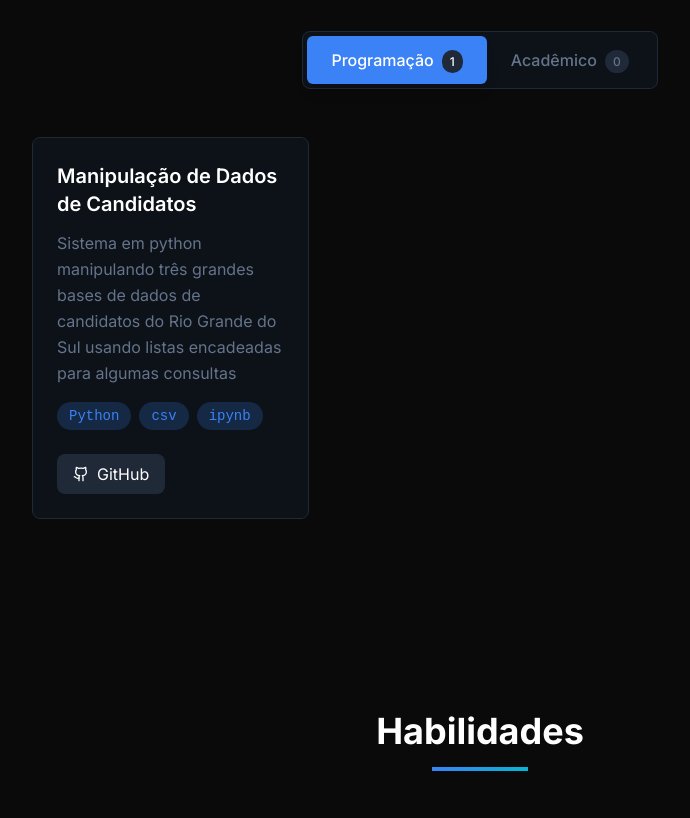
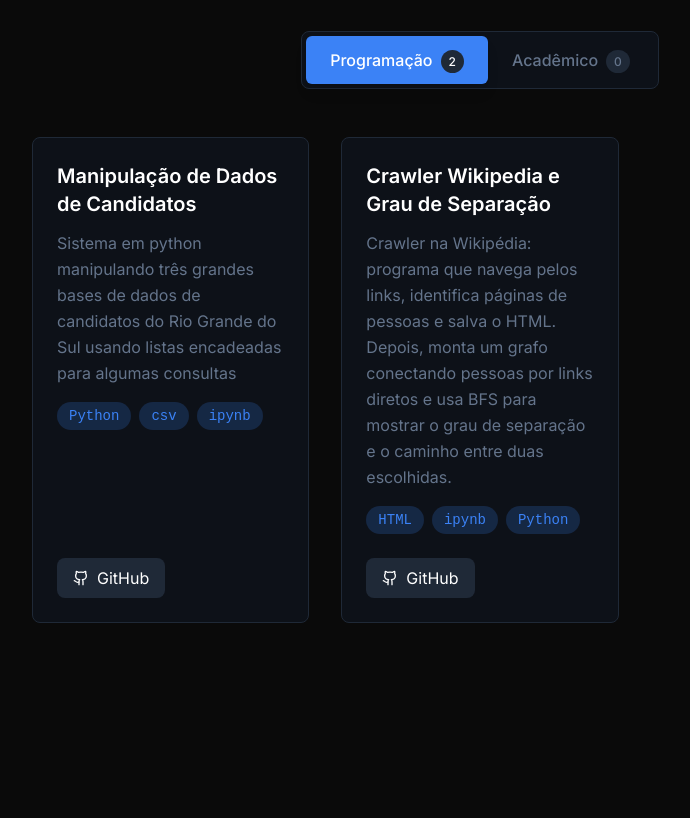
Before and after one commit to lucasnk1/portfolio-leuck, a Next.js app: page / in a window 1280 px wide. Shown: the part 1480-2298 px from the top of the page, without its empty margins (160-850 px from the left). Built offline with nearby package versions, Linux system fonts and the light colour scheme.

Commit message:
Add novo projeto programção: Crawler

```diff
--- a/components/ProjectsSection.tsx
+++ b/components/ProjectsSection.tsx
@@ -30,6 +30,12 @@ const ProjectsSection = ({ currentLanguage }: ProjectsSectionProps) => {
       technologies: ["Python", "csv", "ipynb"],
       githubUrl: "https://github.com/lucasnk1/TI1/tree/main",
     },
+    {
+      title: "Crawler Wikipedia e Grau de Separação",
+      description: "Crawler na Wikipédia: programa que navega pelos links, identifica páginas de pessoas e salva o HTML. Depois, monta um grafo conectando pessoas por links diretos e usa BFS para mostrar o grau de separação e o caminho entre duas escolhidas.",
+      technologies: ["HTML", "ipynb", "Python"],
+      githubUrl: "https://github.com/lucasnk1/crawler-wikipedia",
+    }
     // Adicione mais projetos de programação aqui
   ]
 
--- a/components/ResumeDownload.tsx
+++ b/components/ResumeDownload.tsx
@@ -5,9 +5,8 @@ import { motion } from 'framer-motion'
 
 const ResumeDownload = () => {
   const handleDownload = () => {
-    // Aqui você pode implementar a lógica de download do PDF
-    // Por exemplo, redirecionar para um arquivo PDF hospedado
-    const pdfUrl = '/resume-lucas-leuck.pdf' // Adicione seu PDF na pasta public/
+
+    const pdfUrl = '/resume-lucas-leuck.pdf'
 
     // Criar um link temporário para download
     const link = document.createElement('a')
```
